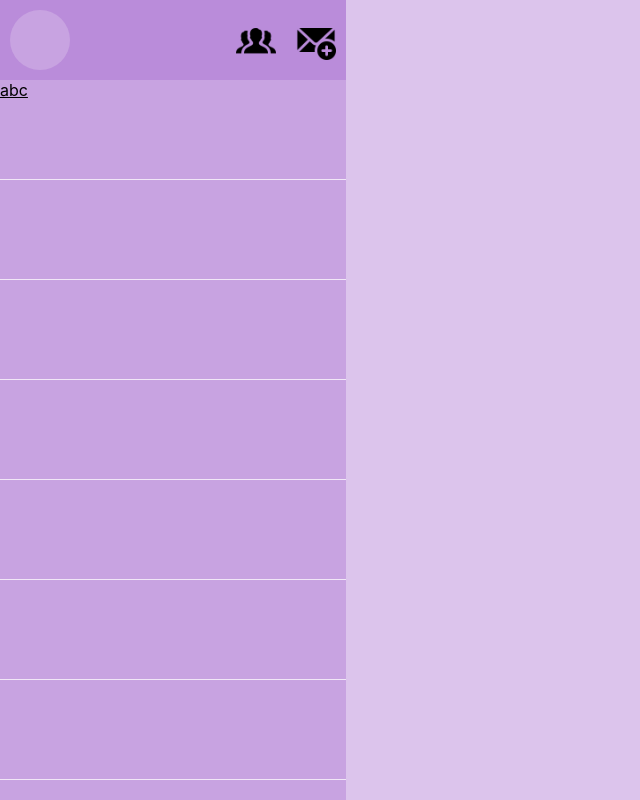
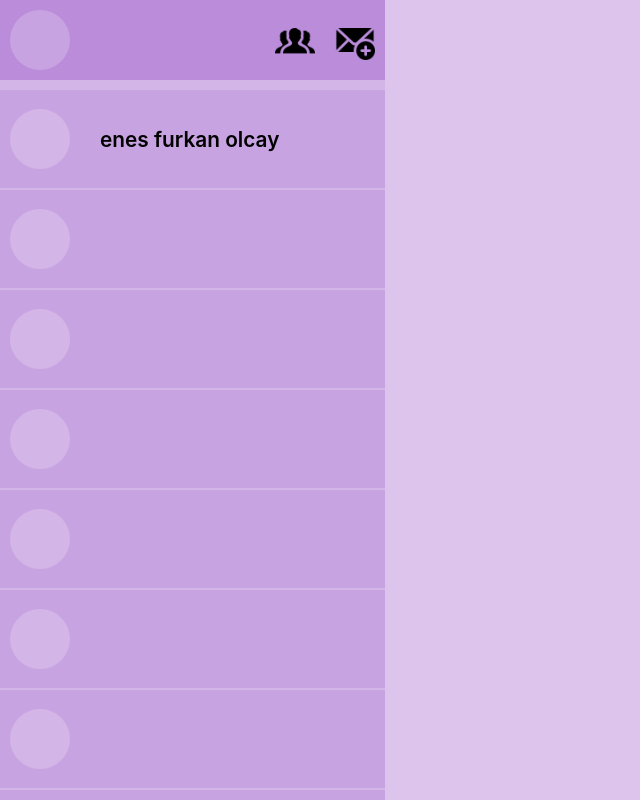
Before and after one commit to 2O77/chat-app-vue, a React (Create React App) app in the folder client/: page / in a window 1280 px wide. Shown: the whole page, without its empty margins (0-640 px from the left). Built offline with nearby package versions, Linux system fonts and the light colour scheme.

Commit message:
chat-bar styling

```diff
--- a/client/src/components/sidebar.js
+++ b/client/src/components/sidebar.js
@@ -21,31 +21,63 @@ const Sidebar = () => {
             </div>
             <div className="sidebar-context">
                 <div className="chat-bar">
-                    <u> abc </u>
+                    <div className="chat-bar-container">
+                        <div className="friend-picture-container">
+
+                        </div>
+                        <div className="username-container">
+                            <p>enes furkan olcay</p>
+                        </div>
+                    </div>
                 </div>
                 <div className="chat-bar">
+                    <div className="chat-bar-container">
+                        <div className="friend-picture-container">
 
+                        </div>
+                    </div>
                 </div>
                 <div className="chat-bar">
+                    <div className="chat-bar-container">
+                        <div className="friend-picture-container">
 
+                        </div>
+                    </div>
                 </div>
                 <div className="chat-bar">
+                    <div className="chat-bar-container">
+                        <div className="friend-picture-container">
 
+                        </div>
+                    </div>
                 </div>
                 <div className="chat-bar">
+                    <div className="chat-bar-container">
+                        <div className="friend-picture-container">
 
+                        </div>
+                    </div>
                 </div>
                 <div className="chat-bar">
+                    <div className="chat-bar-container">
+                        <div className="friend-picture-container">
 
+                        </div>
+                    </div>
                 </div>
                 <div className="chat-bar">
+                    <div className="chat-bar-container">
+                        <div className="friend-picture-container">
 
+                        </div>
+                    </div>
                 </div>
                 <div className="chat-bar">
+                    <div className="chat-bar-container">
+                        <div className="friend-picture-container">
 
-                </div>
-                <div className="chat-bar">
-
+                        </div>
+                    </div>
                 </div>
             </div>
         </div>
--- a/client/src/styles/sidebar.css
+++ b/client/src/styles/sidebar.css
@@ -1,7 +1,16 @@
+p {
+    font-size: 1.3rem;
+    color: black;
+    font-weight: 600;
+    width: 100%;
+    height: 100%;
+    overflow-x: hidden;
+}
+
 .sidebar {
-    width: 475px;
+    width: 550px;
     height: 100%;
-    background-color: #c8a3e1;
+    background-color: #d3b5e7;
     display: flex;
     flex-direction: column;
 }
@@ -55,15 +64,48 @@
 
 .sidebar-context {
     overflow-y: auto;
+    margin-top: 10px;
     width: 100%;
     height: 100%;
 }
 
+.sidebar-context::-webkit-scrollbar {
+    width: 7px;
+    padding-left: 2px;
+}
+
+.sidebar-context::-webkit-scrollbar-thumb {
+    background-color: #ba8cda;
+}
+
 .chat-bar {
+    background-color: #c8a3e1;
     width: 100%;
     height: 100px;
-    border-bottom: 1px solid #f1e7f7;
+    border-bottom: 2px solid #d3b5e7;
     cursor: pointer;
+    display: flex;
+    align-items: center;
+}
+
+.chat-bar-container {
+    margin: 10px;
+    width: 100%;
+    height: 60px;
+    display: flex;
+    align-items: center;
+}
+
+.friend-picture-container {
+    width: 60px;
+    height: 60px;
+    border-radius: 50%;
+    background-color: #d3b5e7;
+}
+
+.username-container {
+    margin-left: 30px;
+    overflow-x: hidden;
 }
 
 .chat-bar:hover {
```
